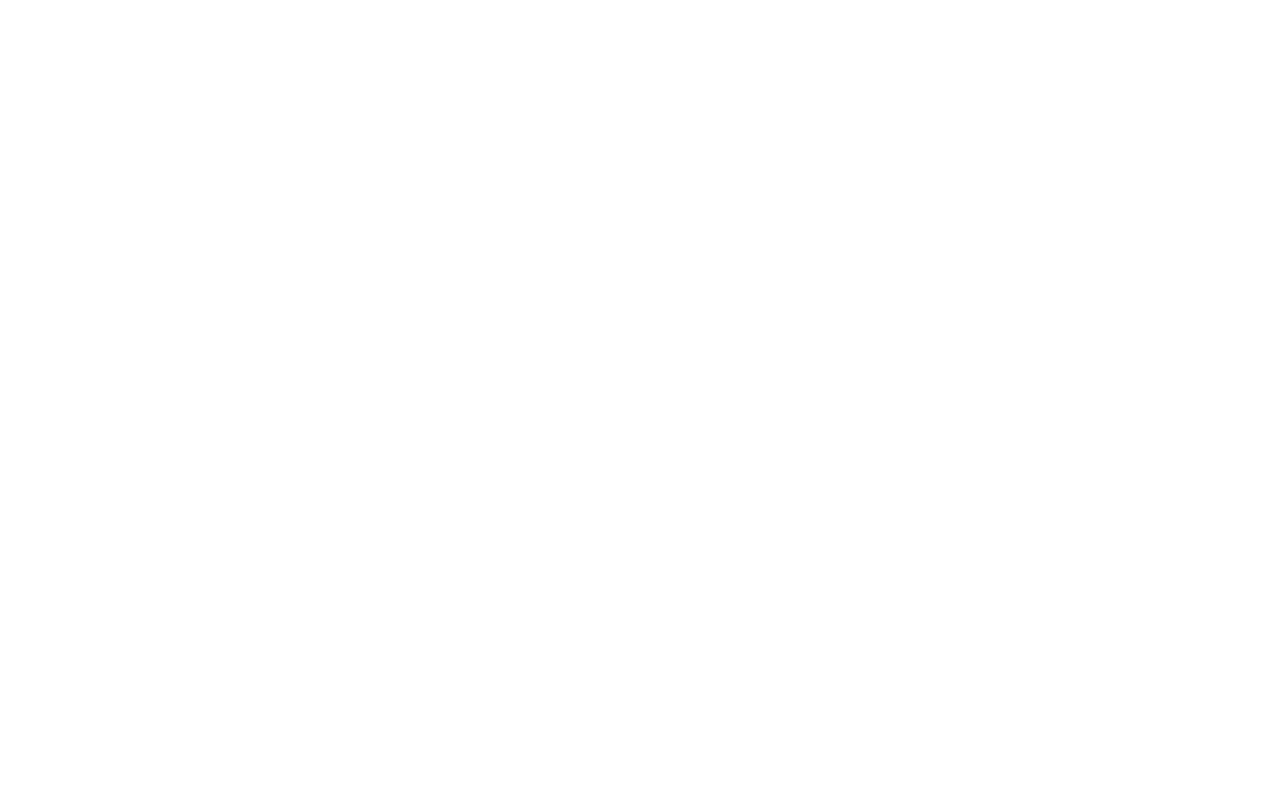
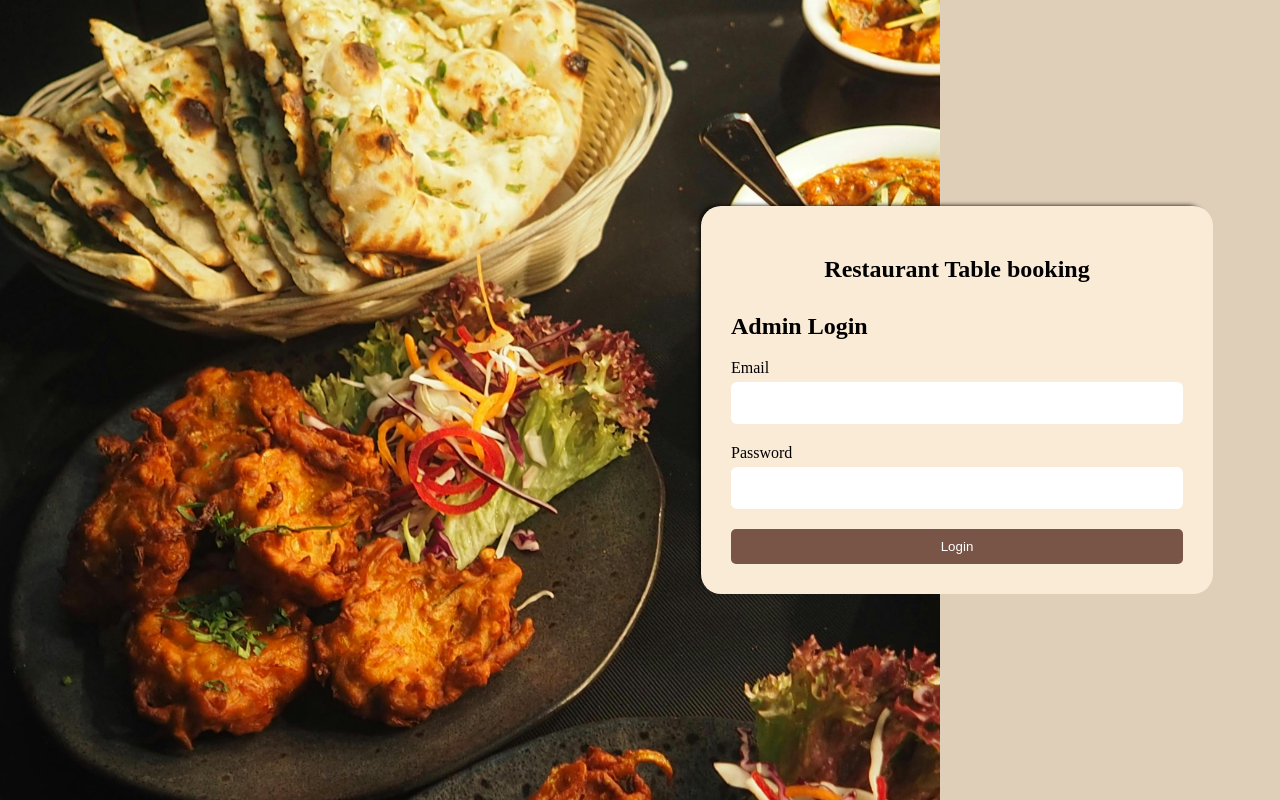
Before and after one commit to shafi00023/restaurant-table-booking-system, an Angular app: page /adminlogin in a window 1280 px wide. Before the commit this address led to /. Built offline with nearby package versions, Linux system fonts and the light colour scheme.

Commit message:
admin login page

```diff
--- /dev/null
+++ b/src/admin-login/admin-login.component.html
@@ -0,0 +1,35 @@
+<div class="login-main-container">
+    <div class="login-bg-container"></div>
+    <div class="login-form-container">
+      <div class="login-main-form-container">
+        <h2 class="app-name">Restaurant Table booking</h2>
+        <h2>Admin Login</h2>
+        <form (submit)="adminlogin()">
+          <div class="form-group">
+            <label for="email">Email</label>
+            <input
+              type="email"
+              id="email"
+              name="email"
+              [(ngModel)]="email"
+              required
+            />
+          </div>
+          <div class="form-group">
+            <label for="password">Password</label>
+            <input
+              type="password"
+              id="password"
+              name="password"
+              [(ngModel)]="password"
+              required
+            />
+          </div>
+
+          <button type="submit">Login</button>
+          <div *ngIf="errorMessage" class="error-message">{{ errorMessage }}</div>
+
+        </form>
+      </div>
+    </div>
+  </div>
--- /dev/null
+++ b/src/admin-login/admin-login.component.scss
@@ -0,0 +1,70 @@
+.login-main-container {
+    display: flex;
+    .login-bg-container {
+      background-image: url(../assets/login-bg.jpg);
+      width: 85%;
+      height: 100vh;
+      background-size: cover;
+    }
+    .login-form-container {
+      width: 30%;
+      display: flex;
+      justify-content: center;
+      align-items: center;
+      background-color: #dfceb8;
+      padding: 30px;
+      .form-group {
+        margin-bottom: 20px;
+
+        label {
+          display: block;
+          margin-bottom: 5px;
+        }
+
+        input[type="email"],
+        input[type="password"] {
+          width: 100%;
+          padding: 10px;
+          font-size: 16px;
+          border-radius: 6px;
+          border: none;
+          height: 42px;
+        }
+      }
+      button {
+        display: block;
+        width: 100%;
+        padding: 10px;
+        background-color: #795548;
+        color: #fff;
+        border: none;
+        border-radius: 5px;
+        cursor: pointer;
+
+        &:hover {
+          background-color: #7c3921;
+        }
+      }
+      .login-main-form-container {
+        position: absolute;
+        width: 40%;
+        right: 67px;
+        background-color: antiquewhite;
+        padding: 30px;
+        border-radius: 20px;
+        box-shadow: -5px -4px 5px -4px;
+        .app-name {
+          font-family: cursive;
+          text-align: center;
+          margin-bottom: 30px;
+        }
+        p {
+          text-align: center;
+          a {
+            color: blue;
+            cursor: pointer;
+          }
+        }
+      }
+    }
+  }
--- /dev/null
+++ b/src/admin-login/admin-login.component.ts
@@ -0,0 +1,44 @@
+import { CommonModule } from "@angular/common";
+import { HttpClient } from "@angular/common/http";
+import { Component } from "@angular/core";
+import { FormsModule } from "@angular/forms";
+import { Router } from "@angular/router";
+import { LoginService } from "../app/core/api/login/api.service";
+
+@Component({
+  selector: "app-login",
+  standalone: true,
+  imports: [FormsModule, CommonModule],
+  templateUrl: "./admin-login.component.html",
+  styleUrl: "./admin-login.component.scss",
+})
+export class AdminLoginComponent {
+  constructor(private router: Router, private loginService: LoginService) {}
+
+  email: string = "";
+  password: string = "";
+  errorMessage: string = "";
+  register() {
+    this.router.navigate(["/register"]);
+  }
+
+  adminlogin() {
+    // Call the login service
+    // this.loginService;
+    this.router.navigate(["/adminlogin"]);
+    //   .loginUser({ email: this.email, password: this.password })
+    //   .subscribe(
+    //     (response) => {
+    //       // Handle successful login
+    //       console.log(response); // or navigate to another page
+    //       this.router.navigate(["/dashboard"]);
+    //     },
+    //     (error) => {
+    //       // Handle login error
+    //       this.errorMessage = error.error.message;
+    //       console.log(error.error);
+    //       alert(JSON.stringify(error.error));
+    //     }
+    //   );
+  }
+}
--- a/src/app/app.component.ts
+++ b/src/app/app.component.ts
@@ -5,6 +5,7 @@
 import { RegisterComponent } from "../register/register.component";
 import { ApiService } from "./core/api/register/api.service";
 import { FormsModule } from "@angular/forms";
+import { AdminLoginComponent } from "../admin-login/admin-login.component";
 
 @Component({
   selector: "app-root",
@@ -15,7 +16,8 @@
     LoginComponent,
     RegisterComponent,
     RouterLink,
-    FormsModule
+    FormsModule,
+    AdminLoginComponent,
   ],
   templateUrl: "./app.component.html",
   styleUrl: "./app.component.scss",
--- a/src/login/login.component.html
+++ b/src/login/login.component.html
@@ -2,24 +2,39 @@
   <div class="login-bg-container"></div>
   <div class="login-form-container">
     <div class="login-main-form-container">
-            <h2 class="app-name">Restaurant Table booking </h2>
+      <h2 class="app-name">Restaurant Table booking</h2>
       <h2>Login</h2>
       <form (submit)="login()">
         <div class="form-group">
           <label for="email">Email</label>
-                    <input type="email" id="email" name="email" [(ngModel)]="email" required />
+          <input
+            type="email"
+            id="email"
+            name="email"
+            [(ngModel)]="email"
+            required
+          />
         </div>
         <div class="form-group">
           <label for="password">Password</label>
-                    <input type="password" id="password" name="password" [(ngModel)]="password" required />
+          <input
+            type="password"
+            id="password"
+            name="password"
+            [(ngModel)]="password"
+            required
+          />
         </div>
 
         <button type="submit">Login</button>
         <div *ngIf="errorMessage" class="error-message">{{ errorMessage }}</div>
-                <p>Don't have an account? <a (click)="register()">Create a new account</a></p>
+        <p>
+          Don't have an account?
+          <a (click)="register()">Create a new account</a>
+        </p>
+
       </form>
-
-        </div>
-
+      <p>Are you an admin? <a (click)="adminlogin()">Login</a></p>
     </div>
   </div>
+</div>
```
Also changed, not shown: db.json (+12 -0 lines), src/admin-login/admin-login.component.specs.ts (added, +22 -0 lines), src/app/app.routes.ts (+23 -21 lines). Lines whose indentation alone changed are shown as unchanged.
